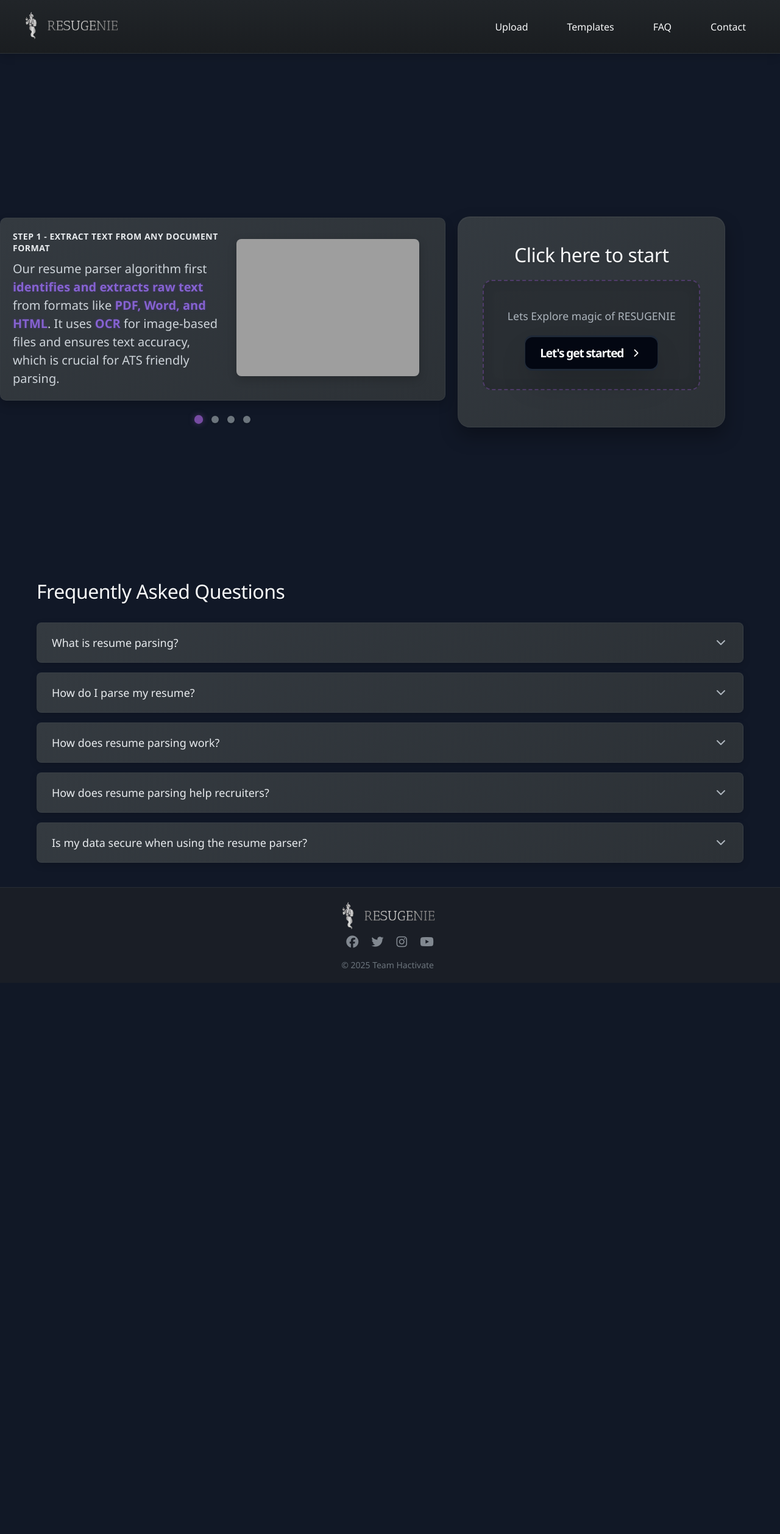
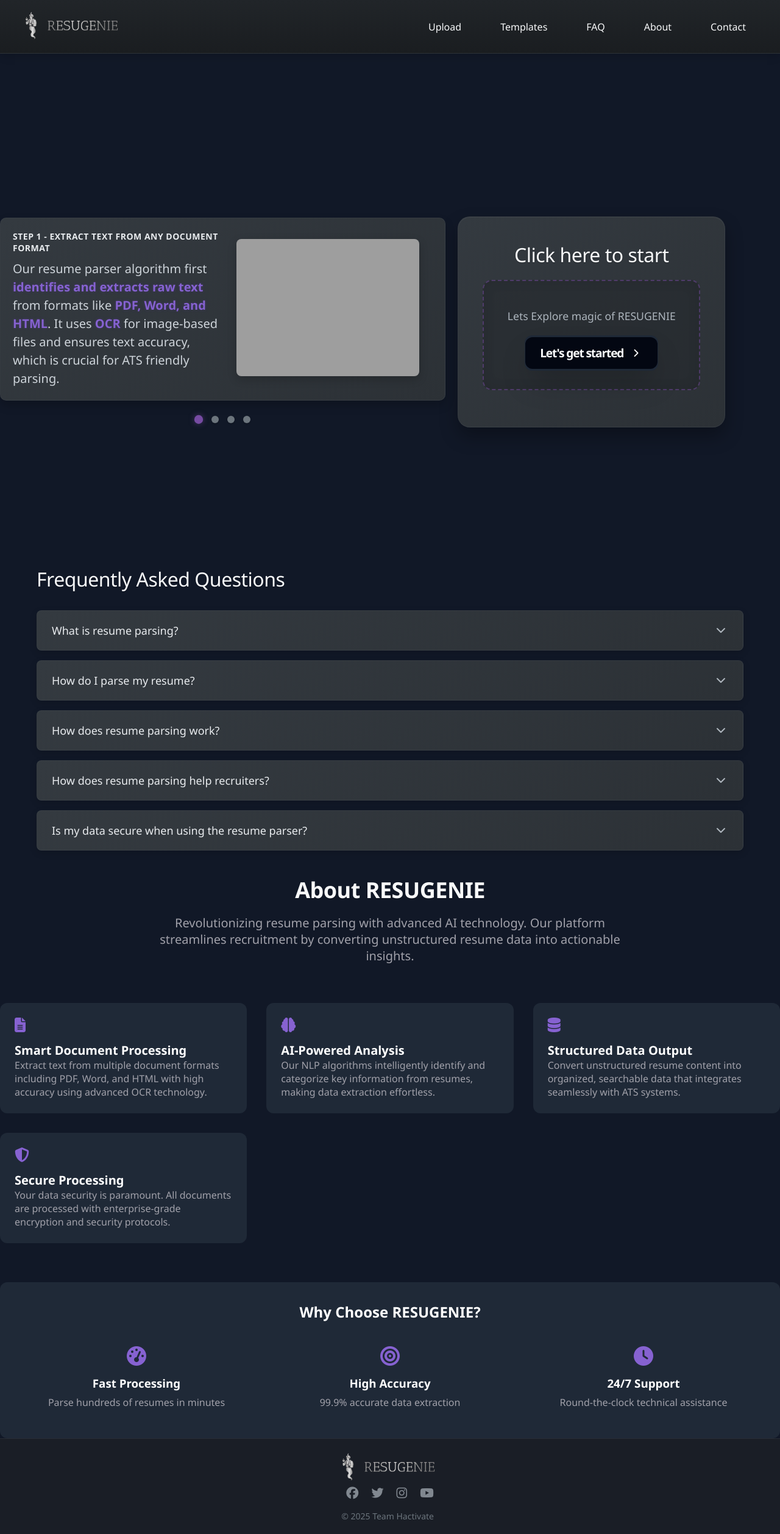
Before and after one commit to mohitmane27/wings-hackathon-hacktivate-2025, a Flask app: page / in a window 1280 px wide. Shown: the whole page at 61% size. Before the commit the page ends 1589 px from the top, so only its background shows below. Run offline with Flask 3, Linux system fonts and the light colour scheme; grey boxes are pictures that could not be loaded.

Commit message:
Update landing.html

```diff
--- a/templates/landing.html
+++ b/templates/landing.html
@@ -1,24 +1,31 @@
 <!DOCTYPE html>
 <html lang="en">
+
 <head>
     <meta charset="UTF-8">
     <meta name="viewport" content="width=device-width, initial-scale=1.0">
     <title>Resume Upload - Hackathon Project</title>
-    <link rel="stylesheet" href="{{ url_for('static', filename='style.css') }}">
-    <link rel="stylesheet" href="https://cdnjs.cloudflare.com/ajax/libs/font-awesome/6.5.1/css/all.min.css">
-    <link rel="icon" href="{{ url_for('static', filename='logo.png') }}" type="image/png">
+    <link rel="stylesheet" href="style.css">
+    <link rel="stylesheet" href="https://cdnjs.cloudflare.com/ajax/libs/font-awesome/6.5.1/css/all.min.css"
+        integrity="sha512-DTOQO9RWCH3ppGqcWaEA1BIZOC6xxalwEsw9c2QQeAIftl+Vegovlnee1c9QX4TctnWMn13TZye+giMm8e2LwA=="
+        crossorigin="anonymous" referrerpolicy="no-referrer" />
+    <link rel="icon" href="icon.png" type="image/png">
+
 </head>
+
 <body>
     <!-- Navbar -->
     <nav class="navbar">
         <div class="nav-container">
-            <div><img class="header-logo" src="{{ url_for('static', filename='logo.png') }}" alt=""></div>
-            <div class="nav-links">
-                <a href="{{ url_for('start') }}">Upload</a>
+            <div> <img class="header-logo" src="logo.png" alt=""></div>
+
+            <nav class="nav-links">
+                <a href="#main-content">Upload</a>
                 <a href="https://www.overleaf.com/gallery/tagged/cv">Templates</a>
-                <a href="#">FAQ</a>
-                <a href="#">Contact</a>
-            </div>
+                <a href="#faq-container">FAQ</a>
+                <a href="#about-container">About</a>
+                <a href="#footer">Contact</a>
+            </nav>
         </div>
     </nav>
 
@@ -32,11 +39,15 @@
                     <div class="step-text">
                         <div class="step-title">Step 1 - Extract Text from Any Document Format</div>
                         <div class="step-description">
-                            Our resume parser algorithm first <span class="highlight">identifies and extracts raw text</span> from formats like <span class="highlight">PDF, Word, and HTML</span>. It uses <span class="highlight">OCR</span> for image-based files and ensures text accuracy, which is crucial for ATS friendly parsing.
+                            Our resume parser algorithm first <span class="highlight">identifies and extracts raw
+                                text</span> from formats like <span class="highlight">PDF, Word, and HTML</span>. It
+                            uses <span class="highlight">OCR</span> for image-based files and ensures text accuracy,
+                            which is crucial for ATS friendly parsing.
                         </div>
                     </div>
                     <div class="step-image">
-                        <img src="https://skima.ai/static/products/ai-resume-parser/illustration-1.svg" alt="Document text extraction">
+                        <img src="https://skima.ai/static/products/ai-resume-parser/illustration-1.svg"
+                            alt="Document text extraction">
                     </div>
                 </div>
             </div>
@@ -44,12 +55,15 @@
             <div class="slide fade">
                 <div class="step-container">
                     <div class="step-image">
-                        <img src="https://skima.ai/static/products/ai-resume-parser/illustration-2.svg" alt="Data organization">
+                        <img src="https://skima.ai/static/products/ai-resume-parser/illustration-2.svg"
+                            alt="Data organization">
                     </div>
                     <div class="step-text">
                         <div class="step-title">Step 2 - Organize Data into Logical Sections</div>
                         <div class="step-description">
-                            The extracted text is then organized into sections like <span class="blue-text">work experience, education, skills, and more</span>. The parser's advanced pattern recognition ensures structured segmentation even in varied resume layouts.
+                            The extracted text is then organized into sections like <span class="blue-text">work
+                                experience, education, skills, and more</span>. The parser's advanced pattern
+                            recognition ensures structured segmentation even in varied resume layouts.
                         </div>
                     </div>
                 </div>
@@ -60,11 +74,14 @@
                     <div class="step-text">
                         <div class="step-title">Step 3 - Prioritize Relevant Information Using NLP</div>
                         <div class="step-description">
-                            <span class="highlight">Natural Language Processing (NLP)</span> identifies and ranks essential details, finding keywords and phrases that match job requirements. This prioritization optimizes candidate relevance for recruiters.
+                            <span class="highlight">Natural Language Processing (NLP)</span> identifies and ranks
+                            essential details, finding keywords and phrases that match job requirements. This
+                            prioritization optimizes candidate relevance for recruiters.
                         </div>
                     </div>
                     <div class="step-image">
-                        <img src="https://skima.ai/static/products/ai-resume-parser/illustration-3.svg" alt="NLP processing">
+                        <img src="https://skima.ai/static/products/ai-resume-parser/illustration-3.svg"
+                            alt="NLP processing">
                     </div>
                 </div>
             </div>
@@ -72,12 +89,15 @@
             <div class="slide fade">
                 <div class="step-container">
                     <div class="step-image">
-                        <img src="https://skima.ai/static/products/ai-resume-parser/illustration-4.svg" alt="ATS output">
+                        <img src="https://skima.ai/static/products/ai-resume-parser/illustration-4.svg"
+                            alt="ATS output">
                     </div>
                     <div class="step-text">
                         <div class="step-title">Step 4 - Output Optimized for ATS Systems</div>
                         <div class="step-description">
-                            The final structured data is formatted to be <span class="blue-text">ATS compatible</span>, ensuring easy integration with HR software. This step <span class="blue-text">maximizes candidate visibility and accuracy</span> in ATS filtering.
+                            The final structured data is formatted to be <span class="blue-text">ATS compatible</span>,
+                            ensuring easy integration with HR software. This step <span class="blue-text">maximizes
+                                candidate visibility and accuracy</span> in ATS filtering.
                         </div>
                     </div>
                 </div>
@@ -97,23 +117,29 @@
             <div class="upload-area" id="drop-zone">
                 <div class="upload-icon"></div>
                 <div class="upload-text">Lets Explore magic of RESUGENIE</div>
+                <input type="file" id="file-input" accept=".pdf,.doc,.docx" hidden>
+
                 <div class="button-container">
-                    <a href="{{ url_for('start') }}">
+                    <a href="http://127.0.0.1:8000/">
                         <button class="button">
                             <span class="gradient-border"></span>
                             <span class="button-content">
                                 <div class="button-inner">
                                     <span class="button-text">Let's get started</span>
-                                    <svg class="button-icon" aria-hidden="true" fill="currentColor" viewBox="0 0 20 20">
-                                        <path clip-rule="evenodd" d="M8.22 5.22a.75.75 0 0 1 1.06 0l4.25 4.25a.75.75 0 0 1 0 1.06l-4.25 4.25a.75.75 0 0 1-1.06-1.06L11.94 10 8.22 6.28a.75.75 0 0 1 0-1.06Z" fill-rule="evenodd"></path>
+                                    <svg class="button-icon" aria-hidden="true" fill="currentColor" viewBox="0 0 20 20"
+                                        xmlns="http://www.w3.org/2000/svg">
+                                        <path clip-rule="evenodd"
+                                            d="M8.22 5.22a.75.75 0 0 1 1.06 0l4.25 4.25a.75.75 0 0 1 0 1.06l-4.25 4.25a.75.75 0 0 1-1.06-1.06L11.94 10 8.22 6.28a.75.75 0 0 1 0-1.06Z"
+                                            fill-rule="evenodd"></path>
                                     </svg>
                                 </div>
                             </span>
                         </button>
                     </a>
                 </div>
-            </div>
-        </div>
+
+
+
             </div>
             <!-- <div class="accepted-files">
                 Accepted file types: PDF, DOC, DOCX
@@ -125,7 +151,7 @@
         </div>
     </div>
     <!-- FAQ Section -->
-        <div class="faq-container">
+    <div class="faq-container" id="faq-container">
         <div class="faq-header">
             <h1>Frequently Asked Questions</h1>
 
@@ -136,13 +162,16 @@
                 <div class="accordion-header">
                     <h2>What is resume parsing?</h2>
                     <button class="accordion-toggle">
-                            <svg xmlns="http://www.w3.org/2000/svg" width="24" height="24" viewBox="0 0 24 24" fill="none" stroke="currentColor" stroke-width="2" stroke-linecap="round" stroke-linejoin="round">
+                        <svg xmlns="http://www.w3.org/2000/svg" width="24" height="24" viewBox="0 0 24 24" fill="none"
+                            stroke="currentColor" stroke-width="2" stroke-linecap="round" stroke-linejoin="round">
                             <polyline points="6 9 12 15 18 9"></polyline>
                         </svg>
                     </button>
                 </div>
                 <div class="accordion-content">
-                        <p>Resume parsing is the process of converting an unstructured resume document into structured data that can be easily analyzed and stored. This technology automatically extracts information like contact details, work experience, education, and skills from resumes in various formats.</p>
+                    <p>Resume parsing is the process of converting an unstructured resume document into structured data
+                        that can be easily analyzed and stored. This technology automatically extracts information like
+                        contact details, work experience, education, and skills from resumes in various formats.</p>
                 </div>
             </div>
 
@@ -150,13 +179,16 @@
                 <div class="accordion-header">
                     <h2>How do I parse my resume?</h2>
                     <button class="accordion-toggle">
-                            <svg xmlns="http://www.w3.org/2000/svg" width="24" height="24" viewBox="0 0 24 24" fill="none" stroke="currentColor" stroke-width="2" stroke-linecap="round" stroke-linejoin="round">
+                        <svg xmlns="http://www.w3.org/2000/svg" width="24" height="24" viewBox="0 0 24 24" fill="none"
+                            stroke="currentColor" stroke-width="2" stroke-linecap="round" stroke-linejoin="round">
                             <polyline points="6 9 12 15 18 9"></polyline>
                         </svg>
                     </button>
                 </div>
                 <div class="accordion-content">
-                        <p>You can parse your resume by uploading it to our platform. We support various file formats including PDF, DOCX, and TXT. Once uploaded, our AI-powered parser will automatically extract and organize your information into a structured format.</p>
+                    <p>You can parse your resume by uploading it to our platform. We support various file formats
+                        including PDF, DOCX, and TXT. Once uploaded, our AI-powered parser will automatically extract
+                        and organize your information into a structured format.</p>
                 </div>
             </div>
 
@@ -164,13 +196,17 @@
                 <div class="accordion-header">
                     <h2>How does resume parsing work?</h2>
                     <button class="accordion-toggle">
-                            <svg xmlns="http://www.w3.org/2000/svg" width="24" height="24" viewBox="0 0 24 24" fill="none" stroke="currentColor" stroke-width="2" stroke-linecap="round" stroke-linejoin="round">
+                        <svg xmlns="http://www.w3.org/2000/svg" width="24" height="24" viewBox="0 0 24 24" fill="none"
+                            stroke="currentColor" stroke-width="2" stroke-linecap="round" stroke-linejoin="round">
                             <polyline points="6 9 12 15 18 9"></polyline>
                         </svg>
                     </button>
                 </div>
                 <div class="accordion-content">
-                        <p>Resume parsing works through a combination of OCR (Optical Character Recognition), NLP (Natural Language Processing), and machine learning algorithms. The system first extracts text from the document, then identifies sections like education and work history, and finally categorizes specific information within each section.</p>
+                    <p>Resume parsing works through a combination of OCR (Optical Character Recognition), NLP (Natural
+                        Language Processing), and machine learning algorithms. The system first extracts text from the
+                        document, then identifies sections like education and work history, and finally categorizes
+                        specific information within each section.</p>
                 </div>
             </div>
 
@@ -178,13 +214,17 @@
                 <div class="accordion-header">
                     <h2>How does resume parsing help recruiters?</h2>
                     <button class="accordion-toggle">
-                            <svg xmlns="http://www.w3.org/2000/svg" width="24" height="24" viewBox="0 0 24 24" fill="none" stroke="currentColor" stroke-width="2" stroke-linecap="round" stroke-linejoin="round">
+                        <svg xmlns="http://www.w3.org/2000/svg" width="24" height="24" viewBox="0 0 24 24" fill="none"
+                            stroke="currentColor" stroke-width="2" stroke-linecap="round" stroke-linejoin="round">
                             <polyline points="6 9 12 15 18 9"></polyline>
                         </svg>
                     </button>
                 </div>
                 <div class="accordion-content">
-                        <p>Resume parsing helps recruiters by automating the time-consuming process of manual data entry. It enables faster candidate screening, easier searchability of candidate information, improved candidate matching to job requirements, and standardized data for comparison across applications.</p>
+                    <p>Resume parsing helps recruiters by automating the time-consuming process of manual data entry. It
+                        enables faster candidate screening, easier searchability of candidate information, improved
+                        candidate matching to job requirements, and standardized data for comparison across
+                        applications.</p>
                 </div>
             </div>
 
@@ -192,19 +232,99 @@
                 <div class="accordion-header">
                     <h2>Is my data secure when using the resume parser?</h2>
                     <button class="accordion-toggle">
-                            <svg xmlns="http://www.w3.org/2000/svg" width="24" height="24" viewBox="0 0 24 24" fill="none" stroke="currentColor" stroke-width="2" stroke-linecap="round" stroke-linejoin="round">
+                        <svg xmlns="http://www.w3.org/2000/svg" width="24" height="24" viewBox="0 0 24 24" fill="none"
+                            stroke="currentColor" stroke-width="2" stroke-linecap="round" stroke-linejoin="round">
                             <polyline points="6 9 12 15 18 9"></polyline>
                         </svg>
                     </button>
                 </div>
                 <div class="accordion-content">
-                        <p>Yes, your data is secure. We employ industry-standard encryption protocols for data transmission and storage. We don't share your information with third parties without your consent, and you retain full ownership of your data. Our systems are regularly audited for security compliance.</p>
+                    <p>Yes, your data is secure. We employ industry-standard encryption protocols for data transmission
+                        and storage. We don't share your information with third parties without your consent, and you
+                        retain full ownership of your data. Our systems are regularly audited for security compliance.
+                    </p>
+                </div>
+            </div>
+        </div>
+    </div>
+    <div class="about-container" id="about-container    ">
+        <div class="hero">
+            <h1>About RESUGENIE</h1>
+            <p>
+                Revolutionizing resume parsing with advanced AI technology. Our platform streamlines recruitment by
+                converting unstructured resume data into actionable insights.
+            </p>
+        </div>
+
+        <div class="features">
+            <div class="feature-card">
+                <div class="feature-icon">
+                    <i class="fas fa-file-alt"></i>
+                </div>
+                <h3>Smart Document Processing</h3>
+                <p>
+                    Extract text from multiple document formats including PDF, Word, and HTML with high accuracy using
+                    advanced OCR technology.
+                </p>
+            </div>
+
+            <div class="feature-card">
+                <div class="feature-icon">
+                    <i class="fas fa-brain"></i>
+                </div>
+                <h3>AI-Powered Analysis</h3>
+                <p>
+                    Our NLP algorithms intelligently identify and categorize key information from resumes, making data
+                    extraction effortless.
+                </p>
+            </div>
+
+            <div class="feature-card">
+                <div class="feature-icon">
+                    <i class="fas fa-database"></i>
+                </div>
+                <h3>Structured Data Output</h3>
+                <p>
+                    Convert unstructured resume content into organized, searchable data that integrates seamlessly with
+                    ATS systems.
+                </p>
+            </div>
+
+            <div class="feature-card">
+                <div class="feature-icon">
+                    <i class="fas fa-shield-alt"></i>
+                </div>
+                <h3>Secure Processing</h3>
+                <p>
+                    Your data security is paramount. All documents are processed with enterprise-grade encryption and
+                    security protocols.
+                </p>
+            </div>
+        </div>
+
+        <div class="benefits">
+            <h2>Why Choose RESUGENIE?</h2>
+            <div class="benefit-card-container">
+                <div class="benefit-card">
+                    <i class="fas fa-tachometer-alt"></i>
+                    <h3>Fast Processing</h3>
+                    <p>Parse hundreds of resumes in minutes</p>
+                </div>
+                <div class="benefit-card">
+                    <i class="fas fa-bullseye"></i>
+                    <h3>High Accuracy</h3>
+                    <p>99.9% accurate data extraction</p>
+                </div>
+                <div class="benefit-card">
+                    <i class="fas fa-clock"></i>
+                    <h3>24/7 Support</h3>
+                    <p>Round-the-clock technical assistance</p>
                 </div>
             </div>
         </div>
     </div>
     <!-- Footer Section -->
-        <footer class="footer">
+    <div class="footer" id="footer">
         <div class="footer-div">
             <div><img class="footer-logo" src="logo.png" alt=""> </div>
             <div class="social_media">
@@ -220,9 +340,10 @@
             </div>
 
         </div>
-        </footer>
+    </div>
 
-        <script src="{{ url_for('static', filename='slideshow.js') }}"></script>
+    <script src="slideshow.js"></script>
 
 </body>
+
 </html>
```
Lines whose indentation alone changed are shown as unchanged.
